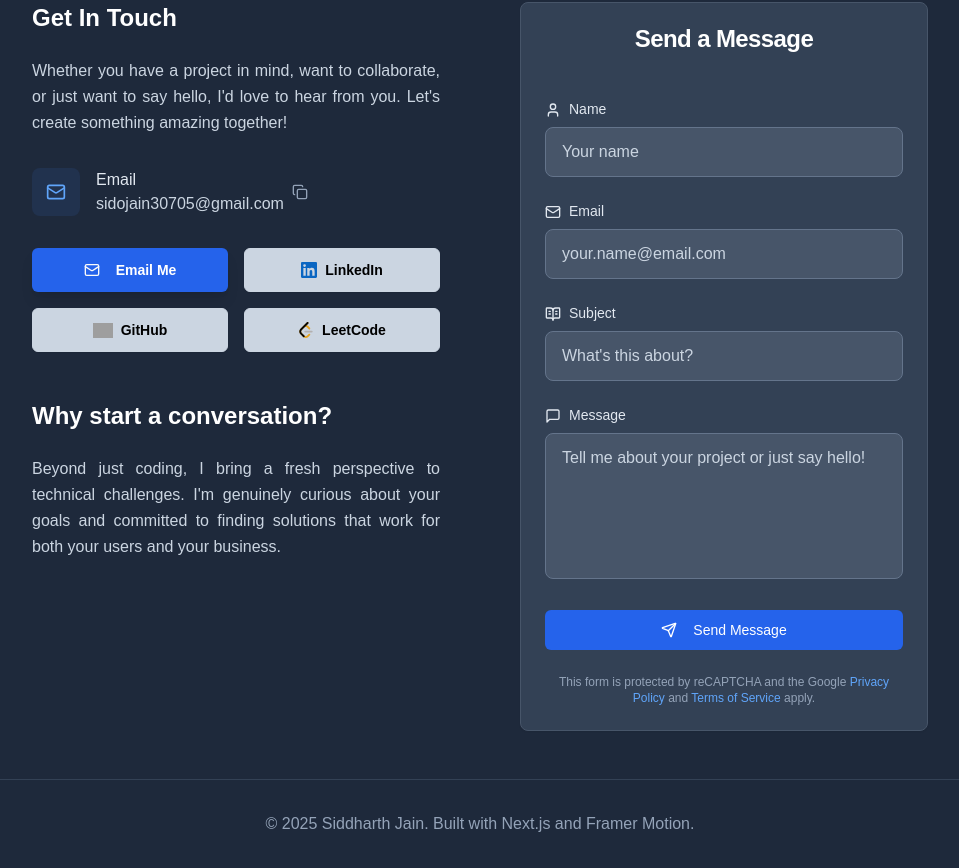
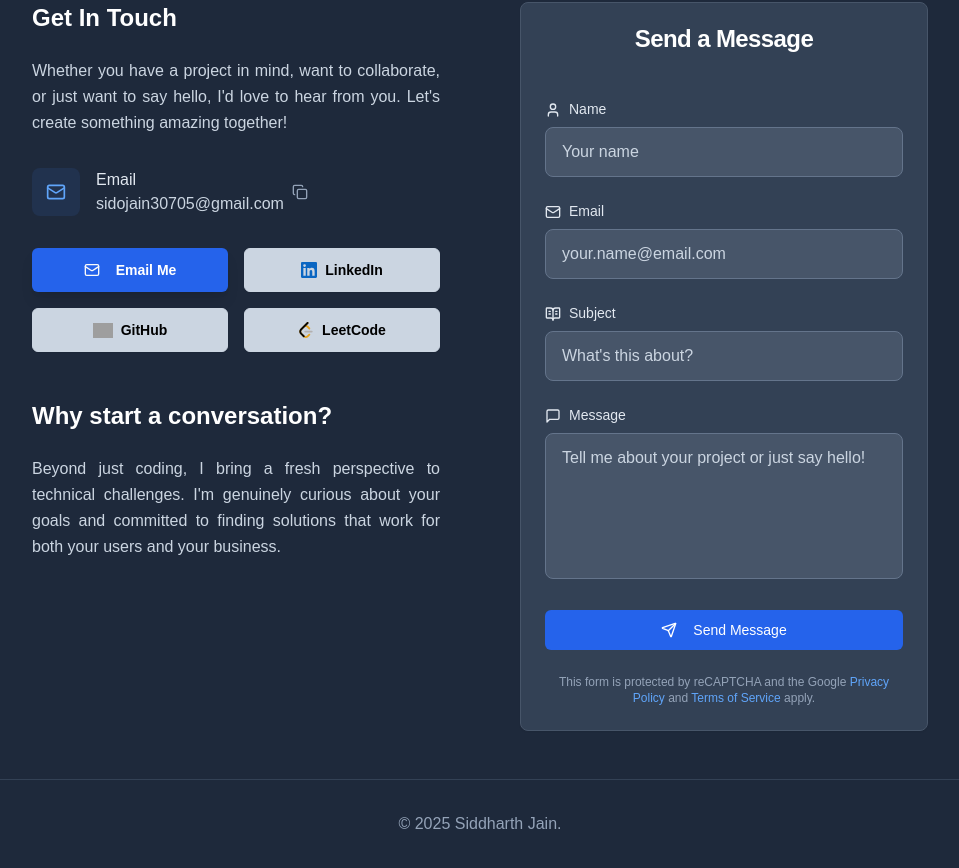
Before and after one commit to SidoJain/Portfolio, a Next.js app: page / in a window 1280 px wide. Shown: the part 3800-4668 px from the top of the page, without its empty margins (160-1119 px from the left). Built offline with nearby package versions, Linux system fonts and the light colour scheme; no server answers; grey boxes are pictures that could not be loaded.

Commit message:
clean footer

```diff
--- a/components/Footer.tsx
+++ b/components/Footer.tsx
@@ -1,7 +1,7 @@
 export default function Footer() {
     return (
         <footer className="py-8 px-4 bg-slate-800 text-center text-slate-400 border-t border-slate-700">
-            <p>&copy; 2025 Siddharth Jain. Built with Next.js and Framer Motion.</p>
+            <p>&copy; 2025 Siddharth Jain.</p>
         </footer>
     )
 }
```
